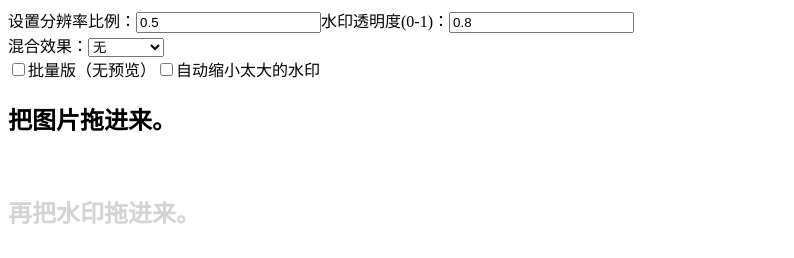
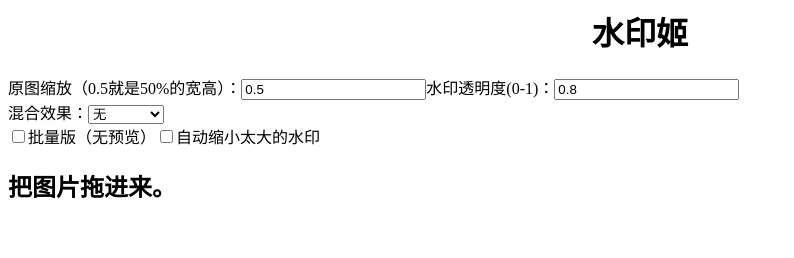
Before and after one commit to scx110a/watermarkhime, a plain HTML site: page index.html in a window 1280 px wide. Shown: the top 258 px of the page, without its empty margins (0-794 px from the left). Drawn offline with Linux system fonts and the light colour scheme.

Commit message:
makes some sentence more clear

```diff
--- a/index.html
+++ b/index.html
@@ -1,7 +1,7 @@
 <html>
 
 <head>
-    <title>水印姬</title>
+    <title>水印姬 1.3</title>
     <meta charset="UTF-8">
     <script>
         document.ondragleave = function (e) { e.preventDefault(); };
@@ -12,7 +12,8 @@
 </head>
 
 <body>
-    设置分辨率比例：<input type="text" id="ratio" value="0.5">水印透明度(0-1)：<input type="text" id="alpha" value="0.8"><br>
+    <h1 style="text-align: center;">水印姬</h1>
+    原图缩放（0.5就是50%的宽高）：<input type="text" id="ratio" value="0.5">水印透明度(0-1)：<input type="text" id="alpha" value="0.8"><br>
     混合效果：<select id="effect">
         <option value="" selected>无</option>
         <option value="multiply">正片叠底</option>
```
